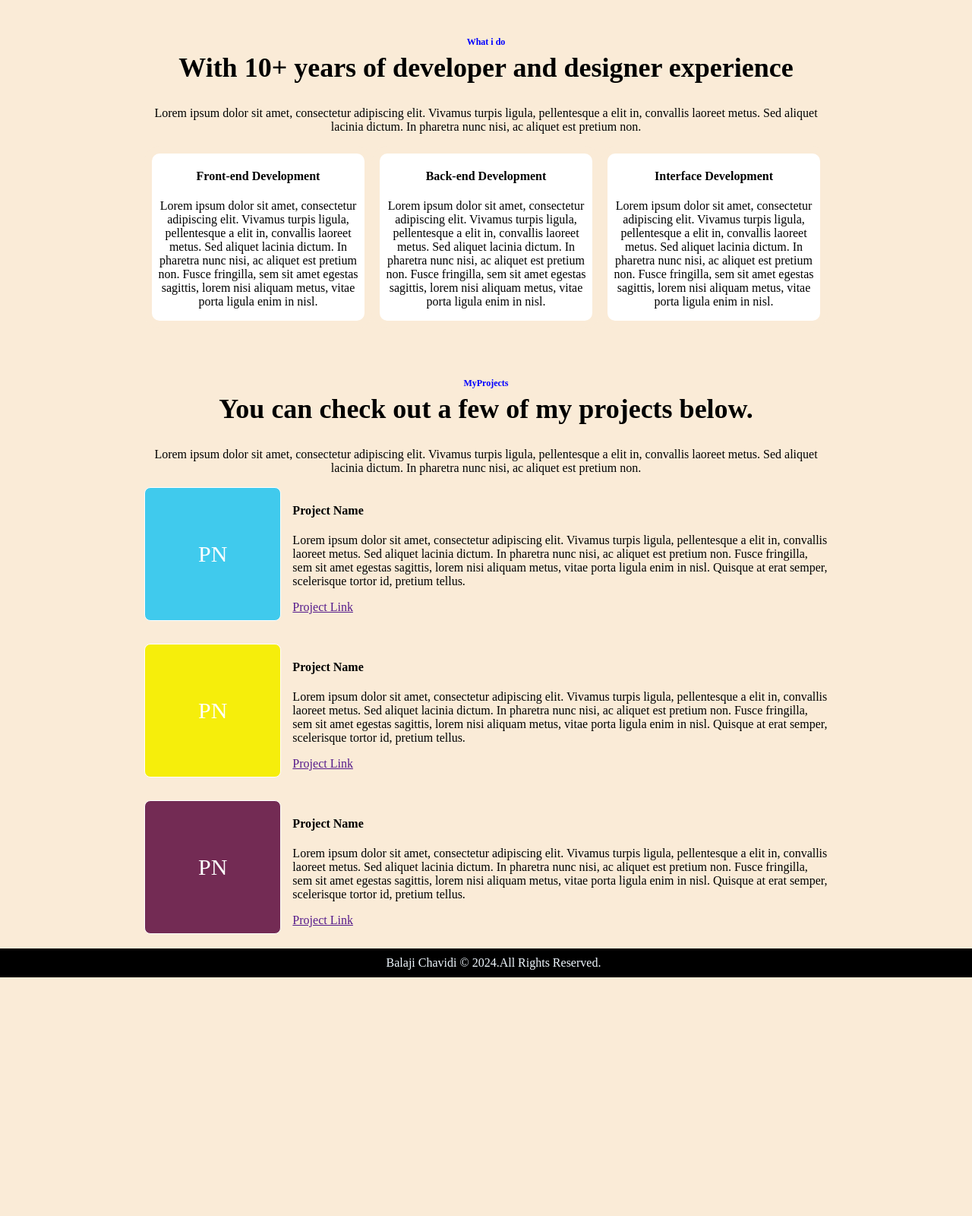
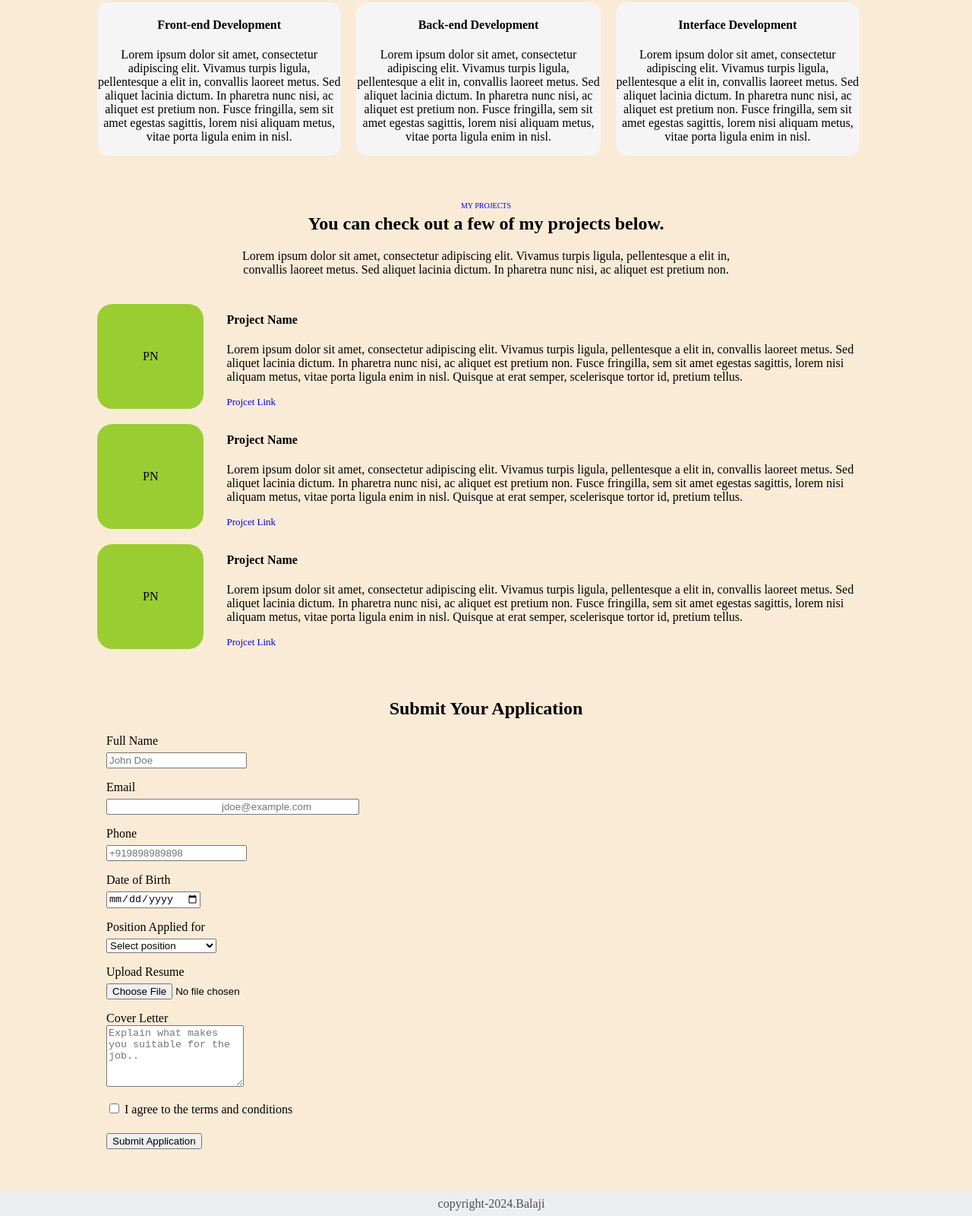
Before and after one commit to Balu1423/my-first-page, a plain HTML site: page src/index.html in a window 1280 px wide. Shown: the part 652-2252 px from the top of the page at 76% size. Before the commit the page ends 1952 px from the top, so only its background shows below. Drawn offline with Linux system fonts and the light colour scheme.

Commit message:
total html and css corrected

```diff
--- a/src/index.html
+++ b/src/index.html
@@ -1,105 +1,140 @@
 <head>
-    <title>mock</title>
+    <title>Mock</title>
     <link rel="stylesheet" href="mock.css">
 </head>
-
 <body>
     <div id="p1">
         <div id="info">
-            <div id="details">
-                <div>(+91)7995533519</div>
-                <div id="email">balajichavidi1423@gmail.com</div>
+            <div id="contact">
+                <div>+91 7995533519</div>
+                <div id="email">balajichavidi@gmail.com</div>
             </div>
-            <div id="personal">
-                <p>Hi I'm Balaji Chavidi </p>
-                <h1 id="work">Freelance Front-end Developer and Wordpress Developer</b></h1>
-                <p>Lorem ipsum dolor sit amet, consectetur adipiscing elit. Vivamus turpis ligula, pellentesque a elit
-                    in, convallis laoreet metus. Sed aliquet lacinia dictum. In pharetra nunc nisi, ac aliquet est
-                    pretium non. </p>
-                <a href="#">
-                    <button type="button">Contact me</button></a>
+            <div id="det">
+                <span>Hi,I'm Balaji Chavidi</span>
+                <h1>Freelance Front-end Developer and Wordpress Developer</h1>
+                <p>Lorem ipsum dolor sit amet, consectetur adipiscing elit. Vivamus turpis ligula, pellentesque a elit in, convallis laoreet metus. Sed aliquet lacinia dictum. In pharetra nunc nisi, ac aliquet est pretium non. </p>
+                <button type="button">Contact Me</button>
             </div>
         </div>
         <div id="image">
-            <img src="balu.jpg"  alt="balu">
+            <img src="balu.jpg">
         </div>
     </div>
     <div id="p2">
-        <span>What i do </span>
-        <h2>With 10+ years of developer and designer experience</h2>
-        <p>Lorem ipsum dolor sit amet, consectetur adipiscing elit. Vivamus turpis ligula, pellentesque a elit in,
-            convallis laoreet metus. Sed aliquet lacinia dictum. In pharetra nunc nisi, ac aliquet est pretium non.</p>
+        <div class="pinfo">
+            <span>WHAT I DO</span>
+            <h2>With 10+ years of developer and designer experience</h2>
+            <P>Lorem ipsum dolor sit amet, consectetur adipiscing elit. Vivamus turpis ligula, pellentesque a elit in, convallis laoreet metus. Sed aliquet lacinia dictum. In pharetra nunc nisi, ac aliquet est pretium non.</P>
+        </div>
         <div id="skills">
-            <div class="sk">
-                <h4>Front-end Development </h4>
-                <p>Lorem ipsum dolor sit amet, consectetur adipiscing elit. Vivamus turpis ligula, pellentesque a elit
-                    in, convallis laoreet metus. Sed aliquet lacinia dictum. In pharetra nunc nisi, ac aliquet est
-                    pretium non. Fusce fringilla, sem sit amet egestas sagittis, lorem nisi aliquam metus, vitae porta
-                    ligula enim in nisl.</p>
+            <div class="skl">
+                <h4>Front-end Development</h4>
+                <p>Lorem ipsum dolor sit amet, consectetur adipiscing elit. Vivamus turpis ligula, pellentesque a elit in, convallis laoreet metus. Sed aliquet lacinia dictum. In pharetra nunc nisi, ac aliquet est pretium non. Fusce fringilla, sem sit amet egestas sagittis, lorem nisi aliquam metus, vitae porta ligula enim in nisl.</p>
             </div>
-            <div class="sk">
+            <div class="skl">
                 <h4>Back-end Development</h4>
-                <p>Lorem ipsum dolor sit amet, consectetur adipiscing elit. Vivamus turpis ligula, pellentesque a elit
-                    in, convallis laoreet metus. Sed aliquet lacinia dictum. In pharetra nunc nisi, ac aliquet est
-                    pretium non. Fusce fringilla, sem sit amet egestas sagittis, lorem nisi aliquam metus, vitae porta
-                    ligula enim in nisl.</p>
+                <p>Lorem ipsum dolor sit amet, consectetur adipiscing elit. Vivamus turpis ligula, pellentesque a elit in, convallis laoreet metus. Sed aliquet lacinia dictum. In pharetra nunc nisi, ac aliquet est pretium non. Fusce fringilla, sem sit amet egestas sagittis, lorem nisi aliquam metus, vitae porta ligula enim in nisl.</p>
             </div>
-            <div class="sk">
+            <div class="skl">
                 <h4>Interface Development</h4>
-                <p>Lorem ipsum dolor sit amet, consectetur adipiscing elit. Vivamus turpis ligula, pellentesque a elit
-                    in, convallis laoreet metus. Sed aliquet lacinia dictum. In pharetra nunc nisi, ac aliquet est
-                    pretium non. Fusce fringilla, sem sit amet egestas sagittis, lorem nisi aliquam metus, vitae porta
-                    ligula enim in nisl.</p>
+                <p>Lorem ipsum dolor sit amet, consectetur adipiscing elit. Vivamus turpis ligula, pellentesque a elit in, convallis laoreet metus. Sed aliquet lacinia dictum. In pharetra nunc nisi, ac aliquet est pretium non. Fusce fringilla, sem sit amet egestas sagittis, lorem nisi aliquam metus, vitae porta ligula enim in nisl.</p>
             </div>
         </div>
-        <div id="p3">
-            <span>MyProjects</span>
+    </div>
+    <div id="p3">
+        <div class="pinfo">
+            <span>MY PROJECTS</span>
             <h2>You can check out a few of my projects below.</h2>
-            <p>Lorem ipsum dolor sit amet, consectetur adipiscing elit. Vivamus turpis ligula, pellentesque a elit in,
-                convallis laoreet metus. Sed aliquet lacinia dictum. In pharetra nunc nisi, ac aliquet est pretium non.
-            </p>
-            <div class="projects">
-                <div class="box" style="background-color: rgb(64, 202, 237);">
-                    PN
-                </div>
+            <p>Lorem ipsum dolor sit amet, consectetur adipiscing elit. Vivamus turpis ligula, pellentesque a elit in, convallis laoreet metus. Sed aliquet lacinia dictum. In pharetra nunc nisi, ac aliquet est pretium non.</p>
+        </div>
+        <div id="projects">
+            <div class="proj">
+                <div class="icon">PN</div>
                 <div class="mat">
                     <h4>Project Name</h4>
-                    <p>Lorem ipsum dolor sit amet, consectetur adipiscing elit. Vivamus turpis ligula, pellentesque a
-                        elit in, convallis laoreet metus. Sed aliquet lacinia dictum. In pharetra nunc nisi, ac aliquet
-                        est pretium non. Fusce fringilla, sem sit amet egestas sagittis, lorem nisi aliquam metus, vitae
-                        porta ligula enim in nisl. Quisque at erat semper, scelerisque tortor id, pretium tellus. </p>
-                    <a href="">Project Link</a>
+                    <p>Lorem ipsum dolor sit amet, consectetur adipiscing elit. Vivamus turpis ligula, pellentesque a elit in, convallis laoreet metus. Sed aliquet lacinia dictum. In pharetra nunc nisi, ac aliquet est pretium non. Fusce fringilla, sem sit amet egestas sagittis, lorem nisi aliquam metus, vitae porta ligula enim in nisl. Quisque at erat semper, scelerisque tortor id, pretium tellus. </p>
+                    <a href="#">Projcet Link</a>
                 </div>
             </div>
-            <div class="projects">
-                <div class="box" style="background-color: rgb(246, 238, 11);" >
-                    PN
-                </div>
+            <div class="proj">
+                <div class="icon">PN</div>
                 <div class="mat">
                     <h4>Project Name</h4>
-                    <p>Lorem ipsum dolor sit amet, consectetur adipiscing elit. Vivamus turpis ligula, pellentesque a
-                        elit in, convallis laoreet metus. Sed aliquet lacinia dictum. In pharetra nunc nisi, ac aliquet
-                        est pretium non. Fusce fringilla, sem sit amet egestas sagittis, lorem nisi aliquam metus, vitae
-                        porta ligula enim in nisl. Quisque at erat semper, scelerisque tortor id, pretium tellus. </p>
-                    <a href="">Project Link</a>
+                    <p>Lorem ipsum dolor sit amet, consectetur adipiscing elit. Vivamus turpis ligula, pellentesque a elit in, convallis laoreet metus. Sed aliquet lacinia dictum. In pharetra nunc nisi, ac aliquet est pretium non. Fusce fringilla, sem sit amet egestas sagittis, lorem nisi aliquam metus, vitae porta ligula enim in nisl. Quisque at erat semper, scelerisque tortor id, pretium tellus. </p>
+                    <a href="#">Projcet Link</a>
                 </div>
             </div>
-            <div class="projects">
-                <div class="box" style="background-color: rgb(115, 43, 84);">
-                    PN
-                </div>
+            <div class="proj">
+                <div class="icon">PN</div>
                 <div class="mat">
                     <h4>Project Name</h4>
-                    <p>Lorem ipsum dolor sit amet, consectetur adipiscing elit. Vivamus turpis ligula, pellentesque a
-                        elit in, convallis laoreet metus. Sed aliquet lacinia dictum. In pharetra nunc nisi, ac aliquet
-                        est pretium non. Fusce fringilla, sem sit amet egestas sagittis, lorem nisi aliquam metus, vitae
-                        porta ligula enim in nisl. Quisque at erat semper, scelerisque tortor id, pretium tellus. </p>
-                    <a href="">Project Link</a>
+                    <p>Lorem ipsum dolor sit amet, consectetur adipiscing elit. Vivamus turpis ligula, pellentesque a elit in, convallis laoreet metus. Sed aliquet lacinia dictum. In pharetra nunc nisi, ac aliquet est pretium non. Fusce fringilla, sem sit amet egestas sagittis, lorem nisi aliquam metus, vitae porta ligula enim in nisl. Quisque at erat semper, scelerisque tortor id, pretium tellus. </p>
+                    <a href="#">Projcet Link</a>
                 </div>
             </div>
         </div>
     </div>
+    <div id="application">
+        <h2>Submit Your Application</h2>
+
+        <form id="application-form" action="https://formbold.com/s/3wvKl" method="POST" enctype="multipart/form-data">
+            <div class="form-group">
+                <label for="name">Full Name</label><br>
+                <input type="text" id="name" name="Full Name" required placeholder="John Doe">
+            </div>
+
+            <div class="form-group">
+                <label for="email">Email</label><br>
+                <input type="email" id="email" name="Email Address" required placeholder="jdoe@example.com">
+            </div>
+
+            <div class="form-group">
+                <label for="phone">Phone</label><br>
+                <input type="tel" id="phone" name="phone" required placeholder="+919898989898">
+            </div>
+
+            <div class="form-group">
+                <label for="dob">Date of Birth</label><br>
+                <input type="date" id="dob" name="dob" required>
+            </div>
+
+            <div class="form-group">
+                <label for="position">Position Applied for</label><br>
+                <select id="position" name="Position Applied" required>
+                    <option value="">Select position</option>
+                    <option value="frontend developer">Frontend Developer</option>
+                    <option value="full stack developer">Full Stack Developer</option>
+                    <option value="data scientist">Data Scientist</option>
+                    <option value="ml engineer ">ML Engineer</option>
+                </select>
+            </div>
+
+            <div class="form-group">
+                <label for="resume">Upload Resume</label><br>
+                <input type="file" id="resume" name="resume" accept=".pdf,.doc,.docx" required>
+            </div>
+
+            <div class="form-group">
+                <label for="coverletter">Cover Letter</label><br>
+                <textarea id="coverletter" name="coverletter" rows="5"
+                    placeholder="Explain what makes you suitable for the job.."></textarea>
+            </div>
+
+            <div class="form-group">
+                <label for="terms">
+                    <input type="checkbox" id="terms" name="terms" required>
+                    I agree to the terms and conditions
+                </label>
+            </div>
+
+            <div class="form-group">
+                <input type="submit" value="Submit Application">
+            </div>
+
+        </form>
+
+    </div>
     <div id="footer">
-        Balaji Chavidi © 2024.All Rights Reserved.
+        copyright-2024.Balaji
     </div>
 </body>
--- a/src/mock.css
+++ b/src/mock.css
@@ -1,109 +1,123 @@
 body{
+    padding:0;
     margin:0;
-    padding:0;
     width:100%;
-    background-color: antiquewhite;
+    background-color:antiquewhite
 }
 #p1{
     display:flex;
+    width:100%;
 }
+#info{
+    padding-left:190px;
+    width:50%;
 
-#details{
-    max-width: 520px;
+}
+#contact{
+
+    padding-top:30px;
     display:flex;
-    padding-top:30px;
-    padding-left:192px;
+
+}
+#det{
+    padding-top:70px;
+}
+#det,h1{
+    margin-top:8px;
 }
 #email{
-    padding-left:50%;
+    padding-left:150px;
 }
-#personal{
-    max-width:600px;
-    height:401px;
-    padding-left:190px;
-    padding-top:55px;
-}
-#work{
-    font-weight:400px;
-    font-size:48px;
+#image{
+    width:50%;
 
 
-    Line-height:50px;
+}
+img{
+    height:500px;
+    width:700px;
+    border-radius:0px 0px 50px 50px;
 
 }
 button{
+    background-color: black;
     color:aliceblue;
-    background-color: black;
-    border-radius: 5px;
-    line-height: 20px;
-    font-weight: 500px;
+    margin-top:22px;
+    border-radius:6px;
+}
+
+#p2{
+    padding-top:40px;
+    max-width:80%;
+    margin:0 auto;
 
 }
-img{
-    width:100%;
-    height:600px;
-    padding-left:40px;
-    border-radius:0px 0px 200px 200px;
-
+h2{
+    margin-top:5px;
 }
-#p2{
-    max-width: 1150px;
-    padding-left:190px;
-    padding-right:190px;
-    padding-top:100px;
+.pinfo{
     text-align:center;
-    height:550px;
+    max-width:700px;
+    margin:0 auto;
+}
+span{
+    color:blue;
+    font-size:10px;
 }
 #skills{
     display:flex;
-    width:100%;
-
-}
-.sk{
-    border:10px solid antiquewhite;
-    background-color:white;
-    border-radius: 20px;
 
 
 }
-h2{
-    font-size:36px;
-    font-weight: 700;
-    margin-top:5px;
+.skl{
+    border-radius:15px;
+    background-color: whitesmoke;
+    margin-right:20px;
+    text-align:center;
+
 }
 #p3{
-    max-width:1150px;
+    padding-top:60px;
+    max-width:80%;
     margin:0 auto;
-    padding-top:65px;
-    height:803px;
 }
-.projects{
+.proj{
     display:flex;
-    padding-bottom:30px;
-    text-align:left;
+    padding-top:20px;
+}
+.icon{
+
+    background-color:yellowgreen;
+    text-align:center;
+    border-radius:20px;
+    padding:60px;
+    margin-right:30px;
 
 }
-.box{
-    border:1px solid white;
-    color:white;
-    font-size: 30px;
-    padding:70px;
-    border-radius: 8px;
+.mat{
+    margin-top:-10px;
 }
-.mat{
-    padding-left:15px;
+.mat a{
+    text-decoration: none;
+    font-size:13px;
+    margin-top:-25px;
+}
+#application h2{
+    padding-top:60px;
+    text-align:center;
+}
+.form-group{
+    padding-bottom:16px;
+    padding-left:140px;
+}
+input,select{
+    margin-top:6px;
 }
 #footer{
     width:100%;
-    text-align: center;
-    margin-top:650px;
-    background-color:black;
-    color:aliceblue;
-    padding:10px;
+    background-color: rgb(236, 239, 239);
+    text-align:center;
+    padding:7px;
+    color:rgb(80, 78, 78);
+    margin-top:40px;
 }
-span{
-    color:blue;
-    font-size:12px;
-    font-weight:600;
-
-}
```
